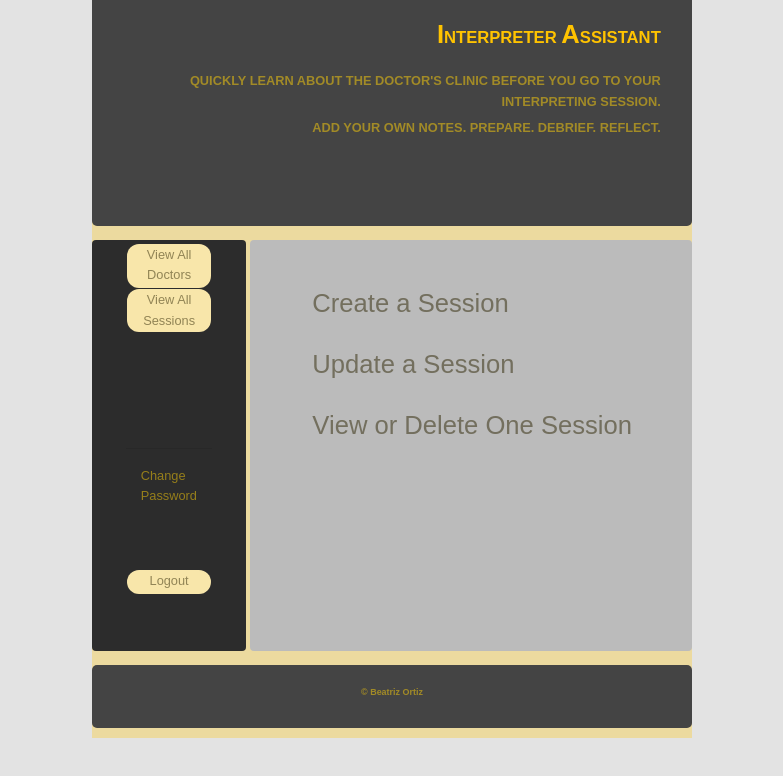
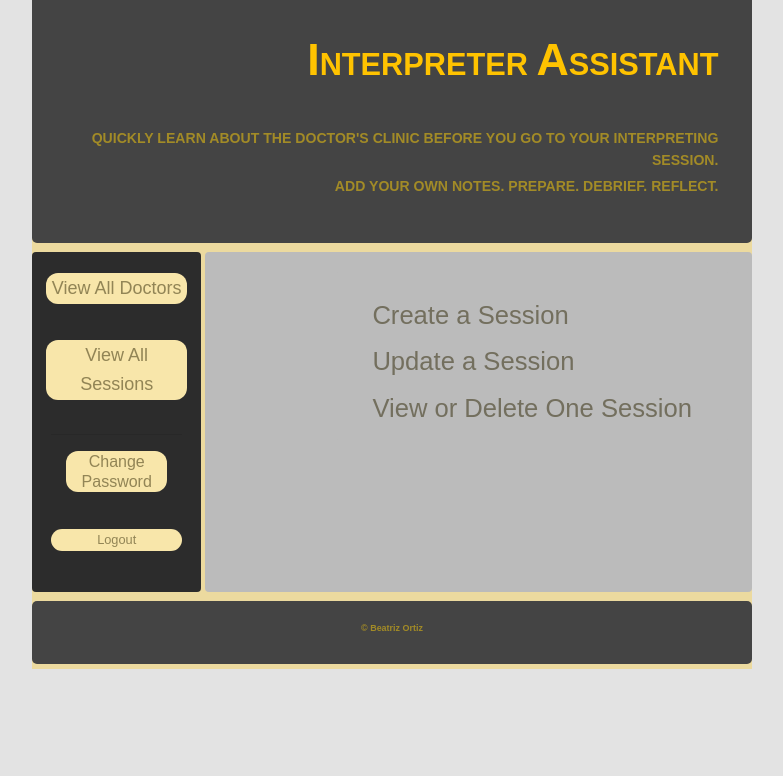
Before and after one commit to BeatrizElena/interpreter-assistant-client, a website built with webpack: page index.html in a window 1280 px wide. Both pictures are taken after typing "name@example.com", "Sample123" into the empty fields and a click on the button "Sign In". Shown: the part 80-856 px from the top of the page, without its empty margins (248-1031 px from the left). Built offline with nearby package versions, Linux system fonts and the light colour scheme; files whose address does not match are found by name.

Commit message:
Style changes due to change to grids Minor change to ui.js

```diff
--- a/assets/scripts/ui.js
+++ b/assets/scripts/ui.js
@@ -11,6 +11,7 @@ const onSignInSuccess = function(data) {
   $('#message').html('')
   $("#message").append('Welcome to your Interpreter Assistant').show()
     .delay(1800).fadeOut()
+  $('#create-account-heading').css("display", "none")
   $(".form1").css("display", "none")
   $(".form2").css("display", "none")
   $(".show-after-login").css("display", "flex")
--- a/assets/styles/main.scss
+++ b/assets/styles/main.scss
@@ -24,19 +24,20 @@ h1, h2, h3, h4, h5, h6 {
   color: rgb(255, 195, 0);
   font-family: "Quicksand", Arial, sans-serif;
   font-weight: 400;
-  margin: 0 0 30px 0;
+  margin: 0 0 1em 0;
 }
 
-h1, p {
+p {
     margin: 0 0 1em 0;
 }
 
 .grid-container {
   background-color: rgba(255, 195, 0, 0.3);
-  width: 50%;
-  margin: 0 20px;
+  width: 60%;
+  margin: 0 auto;
   display: grid;
   grid-gap: 4px;
+  grid-template-columns: 15.5fr 50fr;
 }
 
 .grid-container > * {
@@ -45,12 +46,7 @@ h1, p {
     padding: 20px;
     font-size: 1.5em;
     /* needed for the floated layout*/
-        margin-bottom: 10px;
-    }
-
-    .grid-container {
-        margin: 0 auto;
-        grid-template-columns: 15.5fr 50fr;
+    margin-bottom: 5px;
 }
 
 .sidebar{
@@ -60,8 +56,8 @@ h1, p {
   align-items: stretch;
   border-radius: 4px;
   padding-top: 2%;
-      padding-left: 1.5em;
-      padding-right: 1.5em;
+  padding-left: 0.4em;
+  padding-right: 0.4em;
 }
 
 .content {
@@ -81,45 +77,41 @@ h1, p {
     clear: both;
 }
 
-  /* Set the widths used on floated items back to auto
-      and remove the bottom margin bc grids have gaps. */
-  @supports (display: grid) {
-      .wrapper > * {
-        width: auto;
-        margin: 0;
-      }
-    }
-
-
 // Inside the header
 #letterhead{
   text-align: right;
   font-weight: 700;
-    font-size: 1.3vw;
+  font-size: 2.4vw;
   color: rgb(255, 195, 0);
   text-transform: uppercase;
-    margin-bottom: 3em;
-    margin-top: 4%;
+  margin-bottom: 0.3em;
+  margin-top: 1em;
   display: block;
-    // width: 100%;
   padding: 2%
 }
 
 .initial {
-    font-size: 2vw;
+  font-size: 3.5vw;
 }
 
 .intro {
   text-align: right;
   font-weight: 600;
-    font-size: 1vw;
+  font-size: 1.1vw;
   color: rgba(255, 210, 10, 0.5);
   text-transform: uppercase;
-    margin-bottom: 0.5em;
+  margin-bottom: 0.2em;
   display: block;
 }
 
-  .sidebar > .sidebar-footer {
+// sidebar
+#create-account-heading {
+  color: rgba(255, 210, 10, 0.5);
+  font-size: 1.6em;
+  text-align: center;
+}
+
+.sidebar-footer {
   font-size: 1vw;
   text-align: center;
   font-weight: 400;
@@ -135,6 +127,14 @@ h1, p {
     font-weight: 600;
     font-size: 0.7vw;
     color: rgba(255, 210, 10, 0.5);
+  }
+
+  .index-doctors-form-class,
+  .index-sessions-form-class,
+  #change-password-form > button {
+    font-size: 0.8em;
+    // margin-top: 2em;
+    padding: 1em 0.3em;
   }
 
   button {
@@ -173,54 +173,29 @@ h1, p {
   input[type=text], input[type=password], input[type=email]{
     border: 1px solid #FFC300;
     border-radius: 6px;
-    font-size: 1vw;
+    font-size: 0.6em;
     margin: 1px;
     padding: 3px;
     text-align: left;
     width: 70%
   }
 
-  #password-input {
-    font-size: 0.5vw;
-    margin: 10px 0 1px 0;
-    text-align: center;
-    width: 120%;
-  }
-
-  #see-all-doctors-form > button {
+  #index-doctors, #index-sessions,
+  #change-password-form > button,
+  #sign-out-form > button,
+  #panel-heading-change-password {
     background-color:  rgb(248, 230, 170);
     color: rgba(43, 35, 2, 0.5);
-    font-size: 1vw;
-    margin: 0.5px 0.5px 1px 1px;
-    padding: 1px 1px 2px 1px;
-    width: 100%;
-  }
-
-  #see-all-sessions-form > button {
-    background-color:  rgb(248, 230, 170);
-    color: rgba(43, 35, 2, 0.5);
-    font-size: 1vw;
-    margin: 0.5px 0.5px 100px 1px;
+    font-size: 1em;
+    margin: 0.2px auto;
     padding: 1px;
     width: 100%;
   }
 
-  #change-password-form > button {
-    background-color:  rgb(248, 230, 170);
-    color: rgba(43, 35, 2, 0.5);
-    font-size: 1vw;
-    margin: 0.5px 0.5px 1px 1px;
-    padding: 1px 1px 2px 1px;
-    width: 100%;
-  }
-
-  #sign-out-form > button {
-    background-color:  rgb(248, 230, 170);
-    color: rgba(43, 35, 2, 0.5);
-    font-size: 1vw;
-    margin: 0.5px 0.5px 1px 1px;
-    padding: 1px 1px 2px 1px;
-    width: 100%;
+  input > .password-input {
+    font-size: 0.4em;
+    text-align: center;
+    width: auto;
   }
 
   #create-one-session-form > input {
@@ -317,4 +292,14 @@ h1, p {
 
   @media screen and (max-width: 992px) {
     body {
-      font-size: 16px; } }
+      font-size: 16px; }
+
+    /* Set the widths used on floated items back to auto
+      and remove the bottom margin bc grids have gaps. */
+  @supports (display: grid) {
+    .grid-container > * {
+      width: auto;
+      margin: 0;
+    }
+  }
+}
--- a/index.html
+++ b/index.html
@@ -27,6 +27,7 @@
       </div>
     </header>
     <aside class="sidebar">
+        <h3 id="create-account-heading">Login or Create an Account</h3>
       <div class="left-forms">
         <div>
           <form id="see-all-doctors-form" class="index-doctors-form-class show-after-login">
@@ -47,16 +48,17 @@
                 <div class="panel panel-default">
                   <div class="panel-heading">
                     <h6>
-                      <a id="panel-heading-change-password" data-toggle="collapse" href="#collapse4">Change Password</a>
+                        <button id="panel-heading-change-password" data-toggle="collapse" href="#collapse4">Change Password</button>
+                      <!-- <a id="panel-heading-change-password" data-toggle="collapse" href="#collapse4">Change Password</a> -->
                     </h6>
                   </div>
                   <div id="collapse4" class="panel-collapse collapse">
                     <div class="panel-body">
                         <div>
                             <form id="change-password-form" class="form-inline show-after-login">
-                              <span id="password-input"><input id="pw-change" name="passwords[old]" type="password" placeholder="old password">
-                              <input id="pw-change-conf" name="passwords[new]" type="password" placeholder="new password"></span>
-                              <button id="pw-change-submit" type="submit">Change Password</button>
+                              <input class="password-input" id="pw-change" name="passwords[old]" type="password" placeholder="old password">
+                              <input class="password-input" id="pw-change-conf" name="passwords[new]" type="password" placeholder="new password">
+                              <button id="pw-change-submit" type="submit">Submit</button>
                             </form>
                           </div>
                         </div>
@@ -80,7 +82,7 @@
         <div id="user-signup-signin">
           <div class="form1">
             <form id="sign-up-form" class="register-form-class">
-              <legend>Create an Account <br><span><small>For testing purposes, you can login with <i>user@user.com Password: 123</i></small></span></legend>
+              <legend><small>For testing purposes, you can login with <i>user@user.com Password: 123</i></small></legend>
               <input id="firstname-register" name="credentials[first_name]" type="text" size="40" placeholder="first name">
               <input id="lastname-register" name="credentials[last_name]" type="text" size="40" placeholder="last name">
               <input id="email-register" name="credentials[email]" type="email" size="40" placeholder="email">
@@ -187,72 +189,6 @@
     </footer>
 </div>
 
-
-
-
-
-  <!-- <div class="flex-container wrapper">
-    <div class="left sidebar">
-        <div id="letterhead">
-          <p id="header"><span class="initial">I</span>nterpreter <span class="initial">A</span>ssistant</p>
-          <p class="intro">Quickly learn about the doctor's clinic before you go to your interpreting
-            session.</p>
-          <p class="intro">Add your own notes. Prepare. Debrief. Reflect.</p>
-        </div>
-
-        <div class="left-forms">
-          <div>
-            <form id="see-all-doctors-form" class="index-doctors-form-class show-after-login">
-              <button id="index-doctors" type="submit">View All Doctors</button>
-            </form>
-          </div>
-
-          <div>
-            <form id="see-all-sessions-form" class="index-sessions-form-class show-after-login">
-              <button id="index-sessions" name="doctorReference" type="submit">View All Sessions</button>
-            </form>
-          </div>
-
-        <div class="sidebar-footer">
-          <hr class="show-after-login">
-          <div class="container show-after-login">
-              <div class="panel-group">
-                  <div class="panel panel-default">
-                    <div class="panel-heading">
-                      <h6>
-                        <a id="panel-heading-change-password" data-toggle="collapse" href="#collapse4">Change Password</a>
-                      </h6>
-                    </div>
-                    <div id="collapse4" class="panel-collapse collapse">
-                      <div class="panel-body">
-                          <div>
-                              <form id="change-password-form" class="form-inline show-after-login">
-                                <span id="password-input"><input id="pw-change" name="passwords[old]" type="password" placeholder="old password">
-                                <input id="pw-change-conf" name="passwords[new]" type="password" placeholder="new password"></span>
-                                <button id="pw-change-submit" type="submit">Change Password</button>
-                              </form>
-                            </div>
-                          </div>
-                      </div>
-                    </div>
-                  </div>
-                </div>
-
-          <div>
-            <br>
-            <form id="sign-out-form" class="logout-form-class show-after-login">
-              <button id="logoutbutton" type="submit">Logout</button>
-            </form>
-            <br>
-          </div>
-          <div id="copyright" class="show-after-login">
-            <p id="tiny">&copy Beatriz Ortiz</p>
-          </div>
-        </div>
-      </div>
-    </div>
-  </div> -->
-  <!-- end flex-container -->
   <!-- Modal -->
   <div class="modal fade" id="myModal" tabindex="-1" role="dialog" aria-labelledby="myModalLabel">
     <div class="modal-dialog" role="document">
```
Lines whose indentation alone changed are shown as unchanged.
